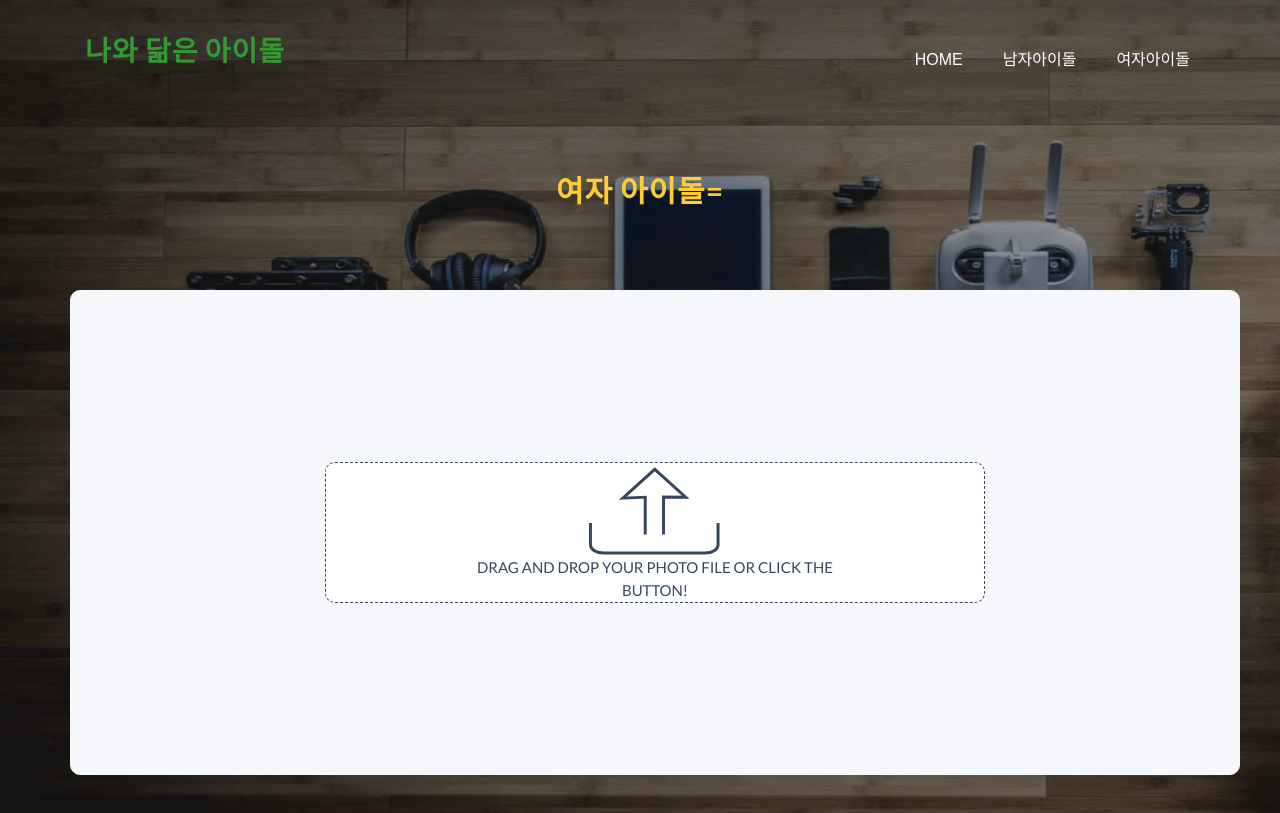
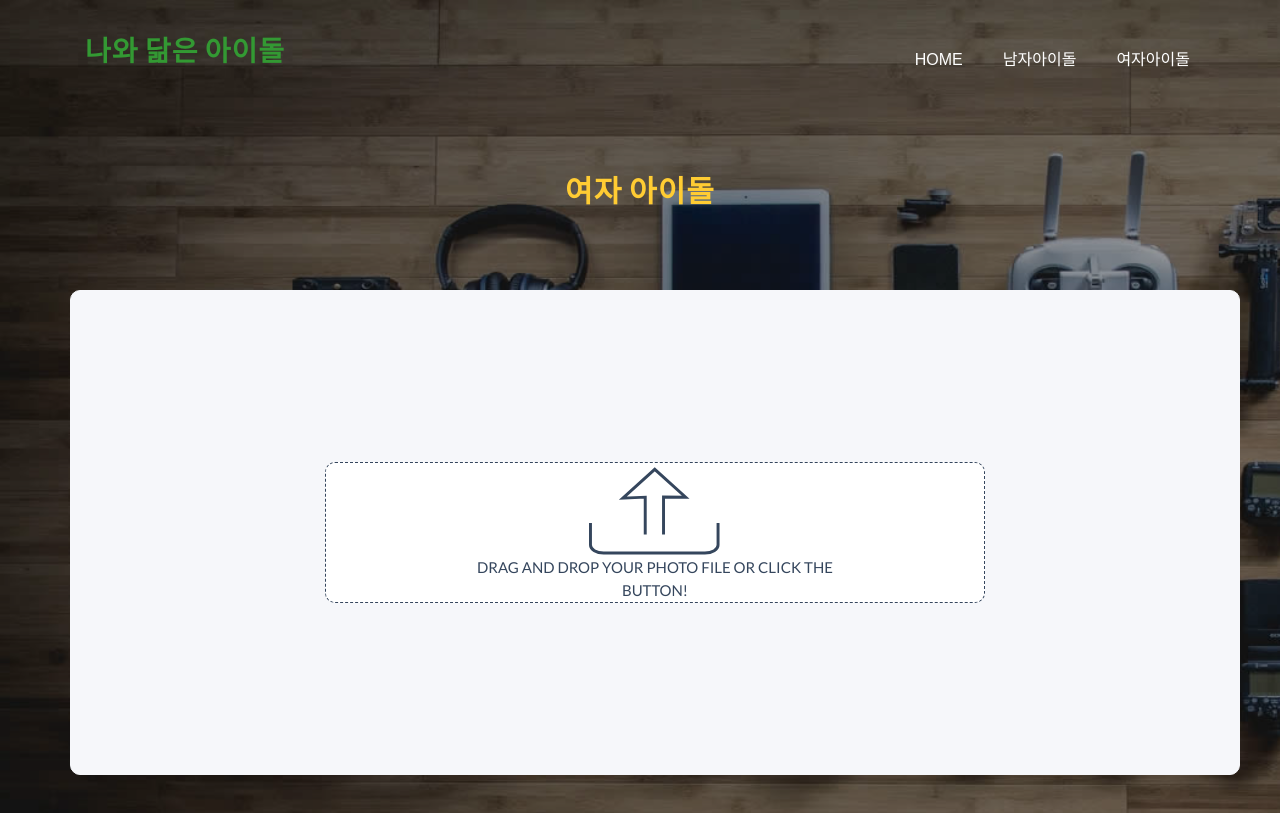
Before and after one commit to komallone/idolstar, a plain HTML site: page woman.html in a window 1280 px wide. Shown: the top 813 px of the page. Drawn offline with nearby package versions, Linux system fonts and the light colour scheme.

Commit message:
first commit

```diff
--- a/woman.html
+++ b/woman.html
@@ -94,7 +94,7 @@
             <div class="container text-center">
                 <div class="wrapper wow fadeInUp delay-05s">
                     <!--<h2 class="top-title">Web Design & Development</h2>-->
-                    <h3 class="title">여자 아이돌= </h3>
+                    <h3 class="title">여자 아이돌</h3>
                     <!-- <h4 class="sub-title">We Create amazing designs</h4-->
                     <!-- NAV SECTION END-->
 
@@ -676,10 +676,10 @@
                         }
                     </script>
 
-            <!--       <br/>
+                  <br/>
                     <div class="ad-banner">
          <ins class="kakao_ad_area" style="display:none;"
-  data-ad-unit    = "DAN-1hrlykohv7gpu"
+ data-ad-unit    = "DAN-1hrlykohv7gpu"
  data-ad-width   = "320"
  data-ad-height  = "100"></ins>
 <script type="text/javascript" src="//t1.daumcdn.net/kas/static/ba.min.js" async></script>
```
Also changed, not shown: man.html (+2 -2 lines).
